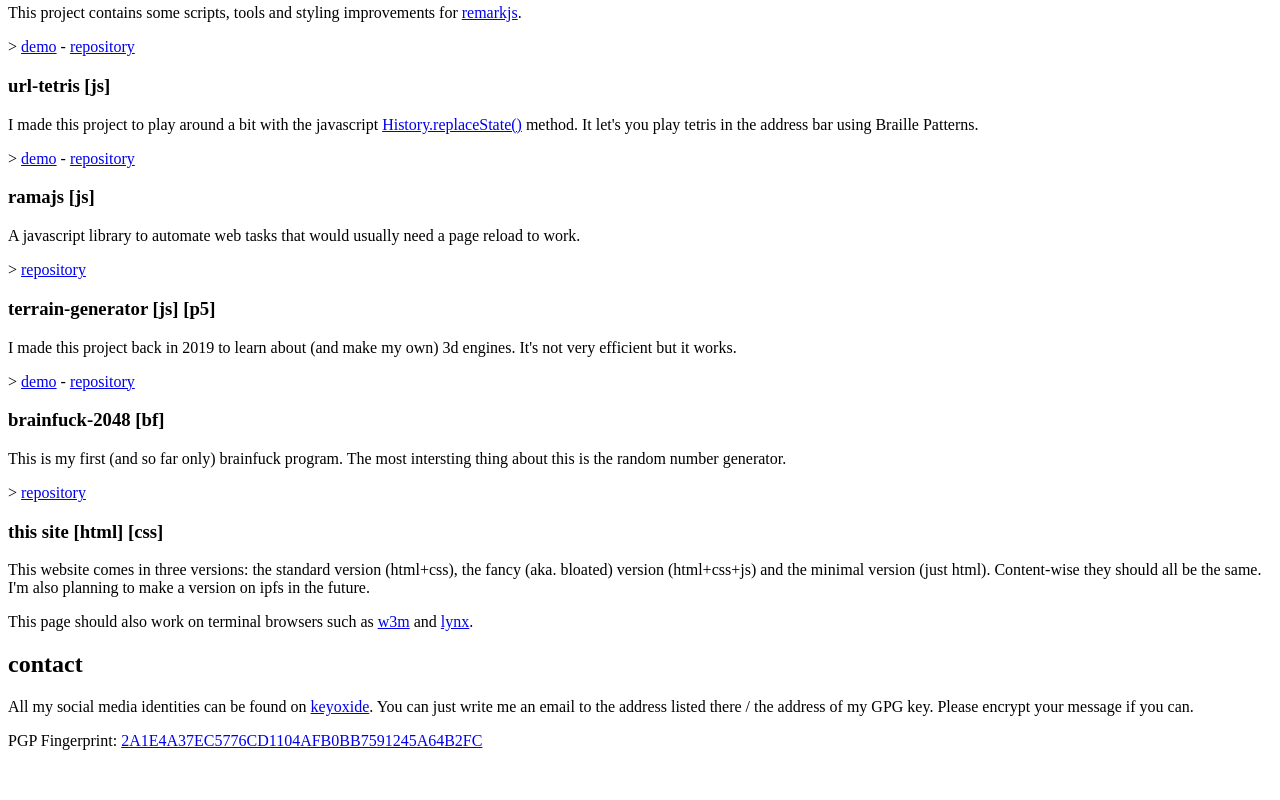
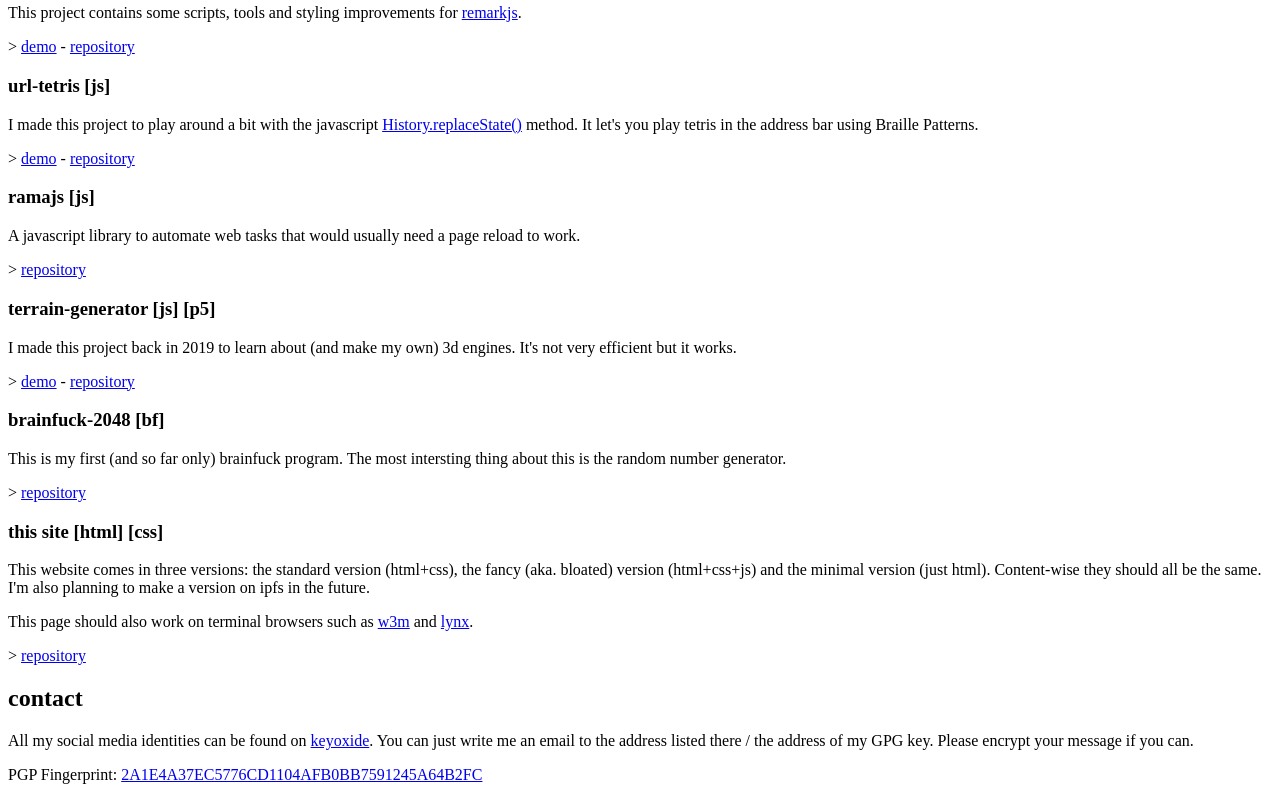
Before and after one commit to tongong/tongong.github.io, a plain HTML site: page m/index.html in a window 1280 px wide. Shown: the part 304-1104 px from the top of the page. Before the commit the page ends 1070 px from the top, so only its background shows below. Drawn offline with Linux system fonts and the light colour scheme.

Commit message:
added link to website repo

```diff
--- a/m/index.html
+++ b/m/index.html
@@ -54,6 +54,7 @@
             <a href="https://en.wikipedia.org/wiki/W3m">w3m</a> and
             <a href="https://en.wikipedia.org/wiki/Lynx_%28web_browser%29">lynx</a>.
         </p>
+        <p>&gt; <a href="https://github.com/tongong/tongong.github.io">repository</a></p>
 
         <h2>contact</h2>
         <p>All my social media identities can be found on
```
Also changed, not shown: index.html (+1 -0 lines). Lines whose indentation alone changed are shown as unchanged.
